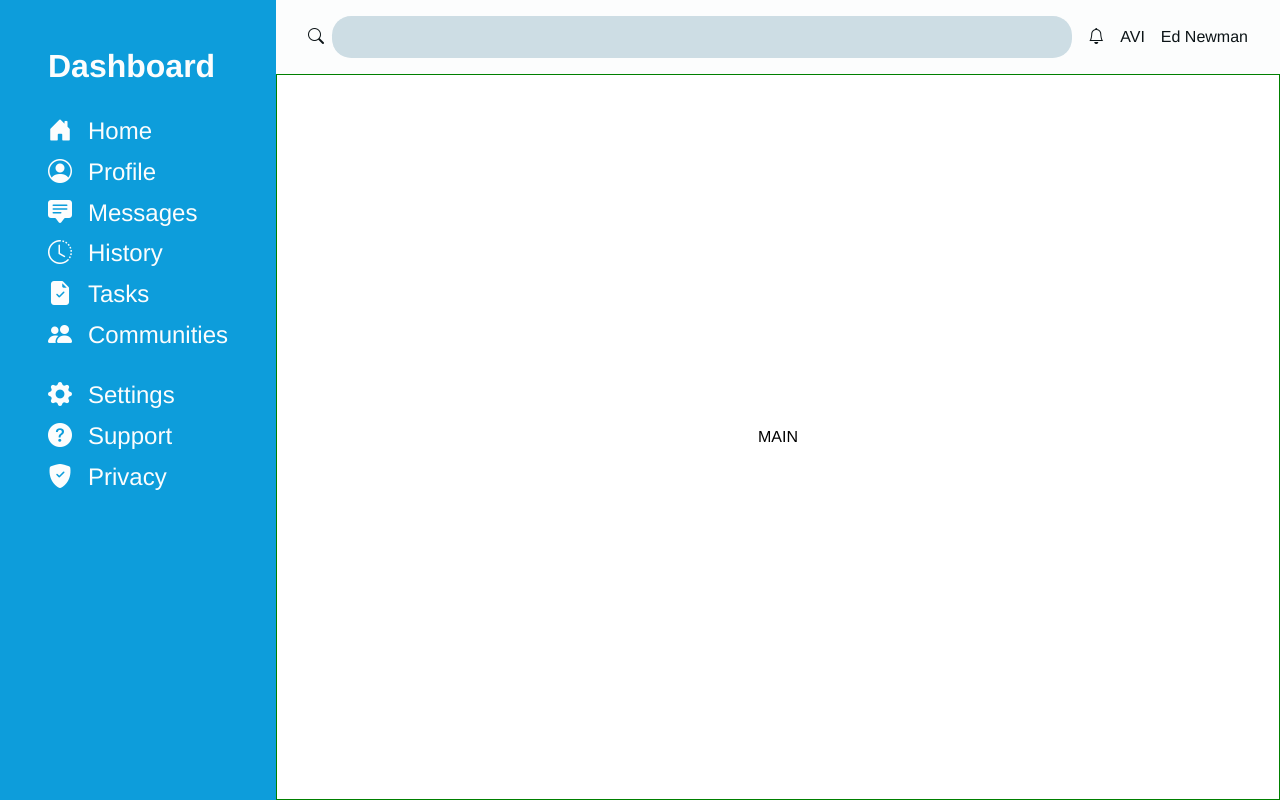
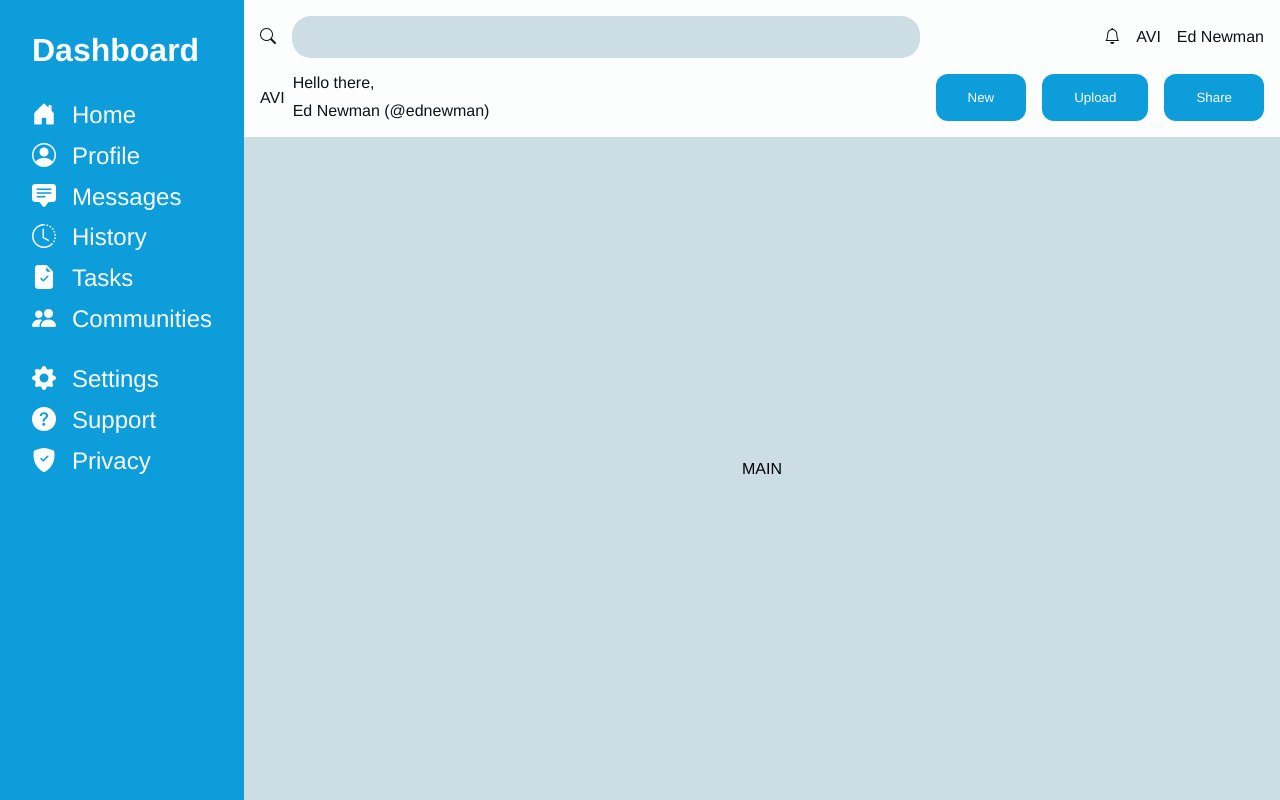
Before and after one commit to newmanem23/admin-dashboard, a plain HTML site: page index.html in a window 1280 px wide. Drawn offline with nearby package versions, Linux system fonts and the light colour scheme.

Commit message:
Add buttons and place user info items

```diff
--- a/index.html
+++ b/index.html
@@ -36,6 +36,16 @@
             <div>AVI</div>
             <div>Ed Newman</div>
         </div>
+        <div class="user-info">
+            <div class="big-avi">AVI</div>
+            <div>Hello there,</div>
+            <div>Ed Newman (@ednewman)</div>
+        </div>
+        <div class="button-container">
+            <button>New</button>
+            <button>Upload</button>
+            <button>Share</button>
+        </div>
     </div>
     <div class="main">MAIN</div>
 </body>
--- a/styles.css
+++ b/styles.css
@@ -29,7 +29,7 @@ body {
 
     grid-row: 1 / span 2;
     font-size: 1.5rem;
-    padding: 3rem;
+    padding: 2rem;
     background-color: var(--primary);
 }
 
@@ -50,13 +50,13 @@ body {
     grid-auto-rows: auto;
     background-color: var(--background);
     color: var(--text);
-    padding: 1rem 2rem;
+    padding: 1rem;
 }
 
 .main {
     display: grid;
     place-items: center;
-    border: 1px solid green;
+    background-color: var(--secondary);
     grid-column: 2 / -1;
     overflow: scroll;
 }
@@ -85,7 +85,7 @@ ul {
 
 .search {
     display: grid;
-    gap: 0.5rem;
+    gap: 1rem;
     align-items: center;
     grid-template-columns: auto 1fr;
 }
@@ -104,3 +104,37 @@ ul {
     gap: 1rem;
     align-items: center;
 }
+
+.user-info {
+    display: grid;
+    grid-template-columns: max-content auto;
+    place-items: start;
+    gap: 0.5rem;
+}
+
+.big-avi {
+    grid-row: 1 / span 2;
+    display: grid;
+    place-content: center;
+    height: 100%;
+}
+
+.button-container {
+    display: grid;
+    grid-auto-flow: column;
+    gap: 1rem;
+}
+
+button {
+    border: none;
+    padding: 1rem 2rem;
+    border-radius: .75rem;
+    background-color: var(--primary);
+    color: var(--background)
+}
+
+button:hover {
+    scale: 1.05;
+    cursor: pointer;
+    background-color: var(--accent);
+}
```
